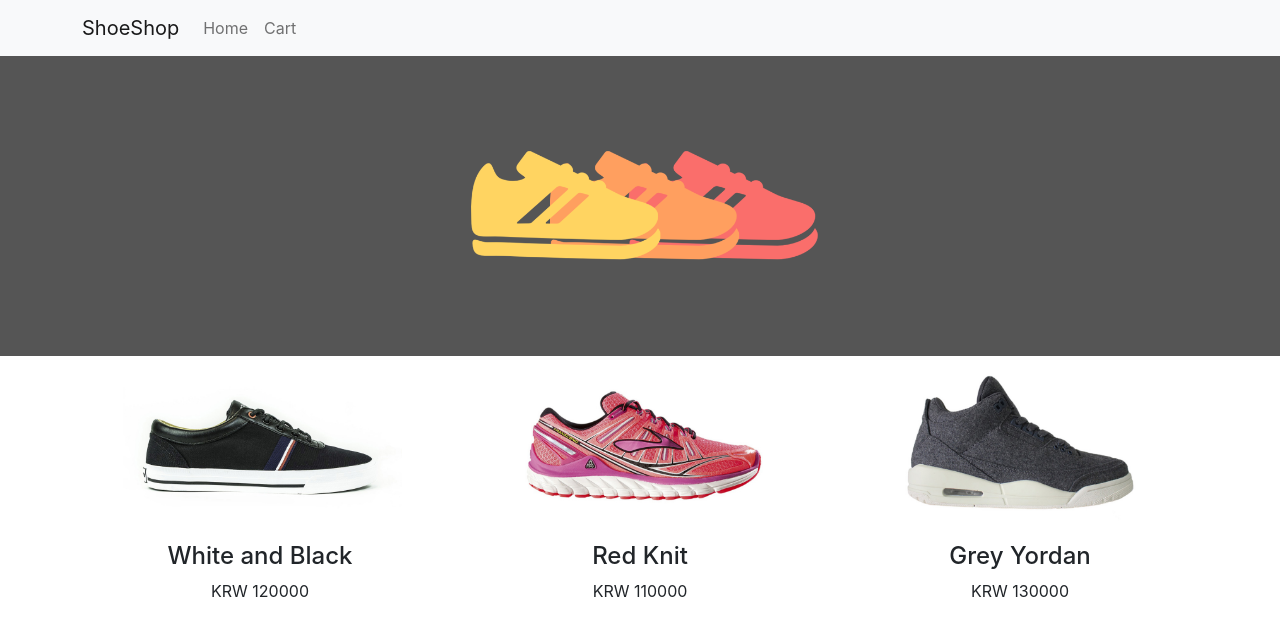
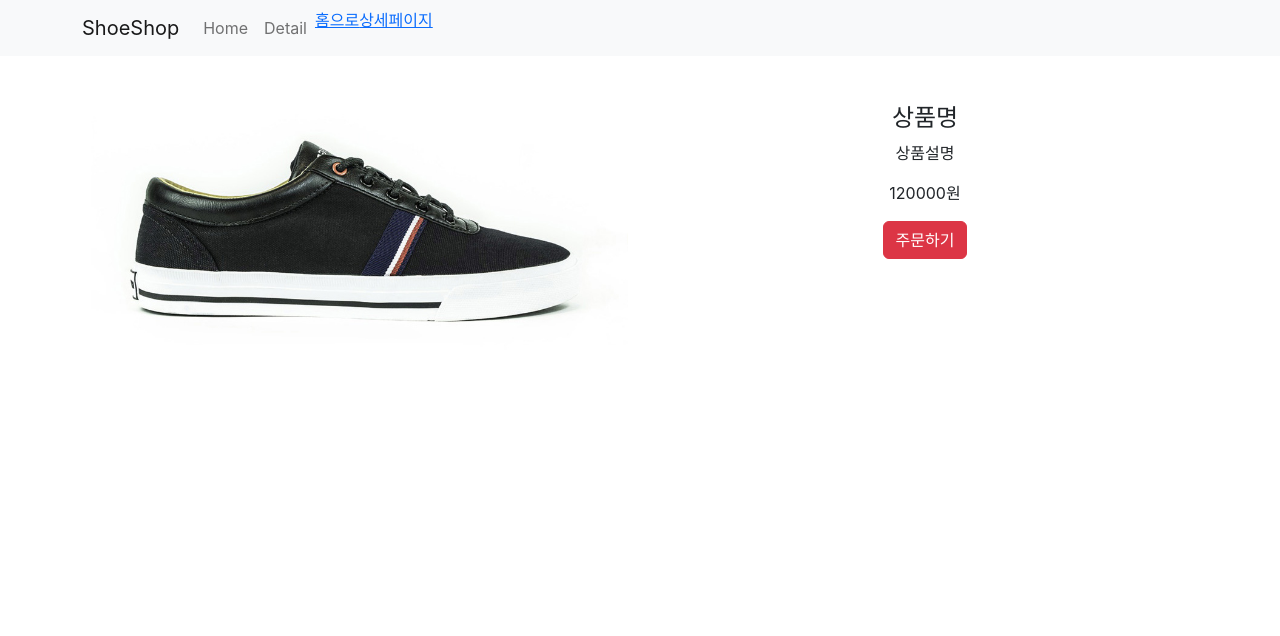
Before and after one commit to prodaniel93/ReactShop, a React (Create React App) app in the folder shop/: page /detail in a window 1280 px wide. Shown: the top 636 px of the page. Built offline with nearby package versions, Linux system fonts and the light colour scheme.

Commit message:
routes, route, link, navigate, outlet

```diff
--- a/shop/package.json
+++ b/shop/package.json
@@ -10,6 +10,7 @@
     "react": "^18.2.0",
     "react-bootstrap": "^2.7.0",
     "react-dom": "^18.2.0",
+    "react-router-dom": "^6.6.1",
     "react-scripts": "5.0.1",
     "web-vitals": "^2.1.4"
   },
--- a/shop/src/App.js
+++ b/shop/src/App.js
@@ -3,9 +3,12 @@
 import bg from './img/bg.png';
 import { useState } from 'react';
 import shoesData from './data.js';
+import { Routes, Route, Link, useNavigate, Outlet } from 'react-router-dom';
+import Detail from './routes/Detail.js';
 
 function App() {
   let [shoes] = useState(shoesData);
+  let navigate = useNavigate();
 
   return (
     <div className='App'>
@@ -13,12 +16,31 @@
         <Container>
           <Navbar.Brand href='#home'>ShoeShop</Navbar.Brand>
           <Nav className='me-auto'>
-            <Nav.Link href='#home'>Home</Nav.Link>
-            <Nav.Link href='#features'>Cart</Nav.Link>
+            <Nav.Link
+              onClick={() => {
+                navigate('/');
+              }}
+            >
+              Home
+            </Nav.Link>
+            <Nav.Link
+              onClick={() => {
+                navigate('/detail');
+              }}
+            >
+              Detail
+            </Nav.Link>
+            <Link to='/'>홈으로</Link>
+            <Link to='/detail'>상세페이지</Link>
           </Nav>
         </Container>
       </Navbar>
 
+      <Routes>
+        <Route
+          path='/'
+          element={
+            <>
               <div
                 className='main-bg'
                 style={{ backgroundImage: 'url(' + bg + ')' }}
@@ -32,6 +54,25 @@
                   })}
                 </div>
               </div>
+            </>
+          }
+        />
+        <Route path='/detail' element={<Detail />} />
+
+        <Route path='/about' element={<About />}>
+          <Route path='member' element={<div>멤버임</div>} />
+          <Route path='location' element={<div>위치정보임</div>} />
+        </Route>
+      </Routes>
+    </div>
+  );
+}
+
+function About() {
+  return (
+    <div>
+      <h4>회사정보임</h4>
+      <Outlet></Outlet>
     </div>
   );
 }
--- a/shop/src/index.js
+++ b/shop/src/index.js
@@ -3,11 +3,14 @@
 import './index.css';
 import App from './App';
 import reportWebVitals from './reportWebVitals';
+import { BrowserRouter } from 'react-router-dom';
 
 const root = ReactDOM.createRoot(document.getElementById('root'));
 root.render(
   <React.StrictMode>
-    <App />
+    <BrowserRouter>
+      <App />
+    </BrowserRouter>
   </React.StrictMode>
 );
 
--- /dev/null
+++ b/shop/src/routes/Detail.js
@@ -0,0 +1,19 @@
+function Detail() {
+  return (
+    <div className='container'>
+      <div className='row'>
+        <div className='col-md-6'>
+          <img src='./image/shoes1.jpg' width='100%' />
+        </div>
+        <div className='col-md-6'>
+          <h4 className='pt-5'>상품명</h4>
+          <p>상품설명</p>
+          <p>120000원</p>
+          <button className='btn btn-danger'>주문하기</button>
+        </div>
+      </div>
+    </div>
+  );
+}
+
+export default Detail;
```
Also changed, not shown: 1 other file (tests, documents, lock files or other folders). Lines whose indentation alone changed are shown as unchanged.
